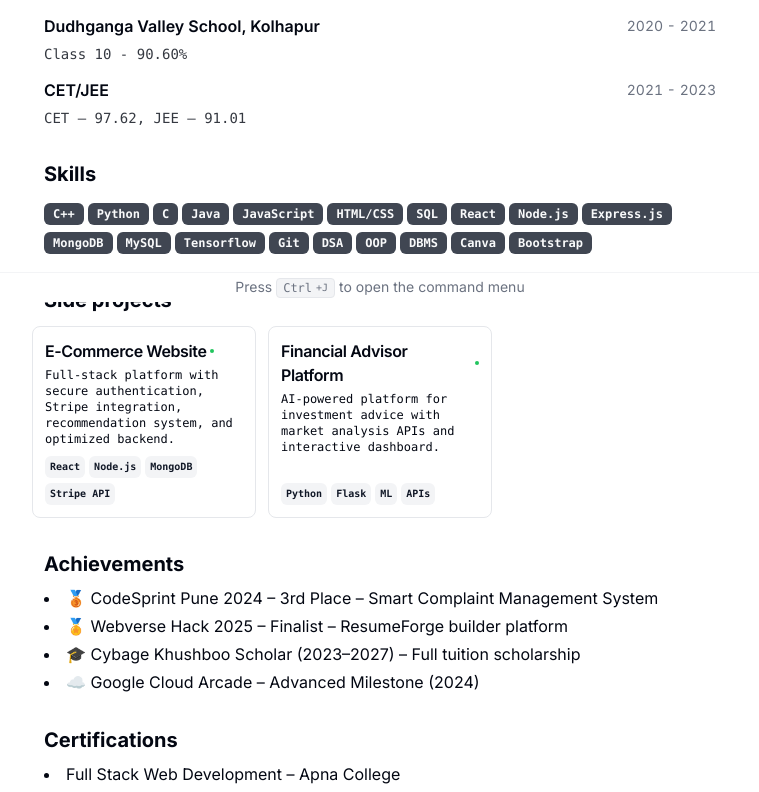
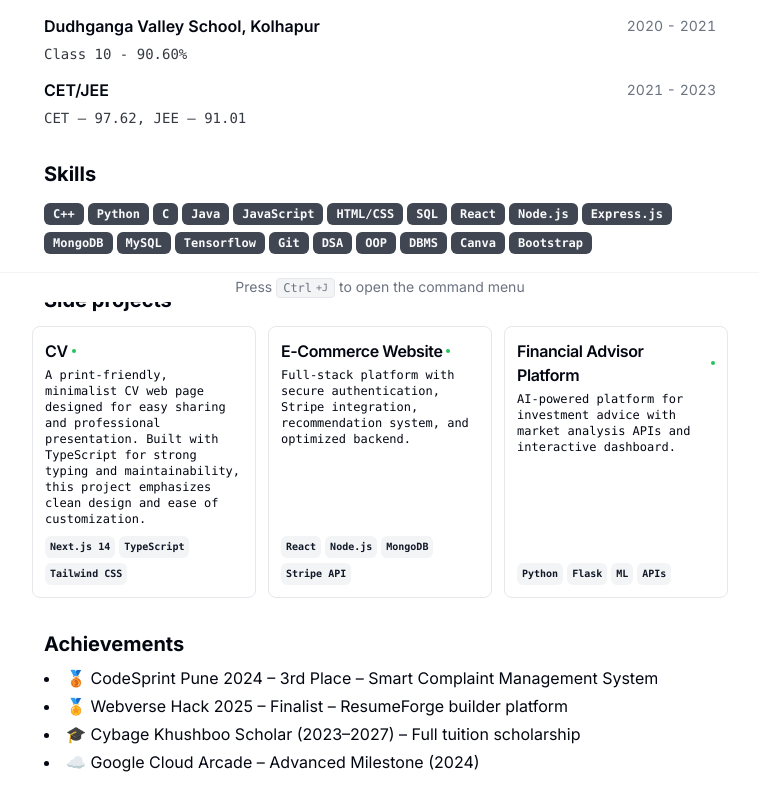
Before and after one commit to satyajeetch1991/CV, a Next.js app: page / in a window 1280 px wide. Shown: the part 498-1290 px from the top of the page, without its empty margins (260-1019 px from the left). Built offline with nearby package versions, Linux system fonts and the light colour scheme.

Commit message:
github link add

```diff
--- a/src/data/resume-data.tsx
+++ b/src/data/resume-data.tsx
@@ -62,13 +62,23 @@ export const RESUME_DATA: ResumeData = {
   ],
   projects: [
     {
+      title: "CV",
+      techStack: ["Next.js 14","TypeScript","Tailwind CSS",],
+      description:
+        "A print-friendly, minimalist CV web page designed for easy sharing and professional presentation. Built with TypeScript for strong typing and maintainability, this project emphasizes clean design and ease of customization.",
+      link: {
+        label: "GitHub",
+        href: "https://github.com/satyajeetch1991/CV", // Replace with your actual repo if available
+      },
+    },
+    {
       title: "E-Commerce Website",
       techStack: ["React", "Node.js", "MongoDB", "Stripe API"],
       description:
         "Full-stack platform with secure authentication, Stripe integration, recommendation system, and optimized backend.",
       link: {
         label: "GitHub",
-        href: "https://github.com/satyajeetch1991/ecommerce", // Replace with your actual repo if available
+        href: "https://github.com/satyajeetch1991/e-commerce-backend", // Replace with your actual repo if available
       },
     },
     {
@@ -78,7 +88,7 @@ export const RESUME_DATA: ResumeData = {
         "AI-powered platform for investment advice with market analysis APIs and interactive dashboard.",
       link: {
         label: "GitHub",
-        href: "https://github.com/satyajeetch1991/financial-advisor", // Replace with your actual repo if available
+        href: "https://github.com/satyajeetch1991/Financial_Advisior", // Replace with your actual repo if available
       },
     },
     // You can add more projects here if you want
```
